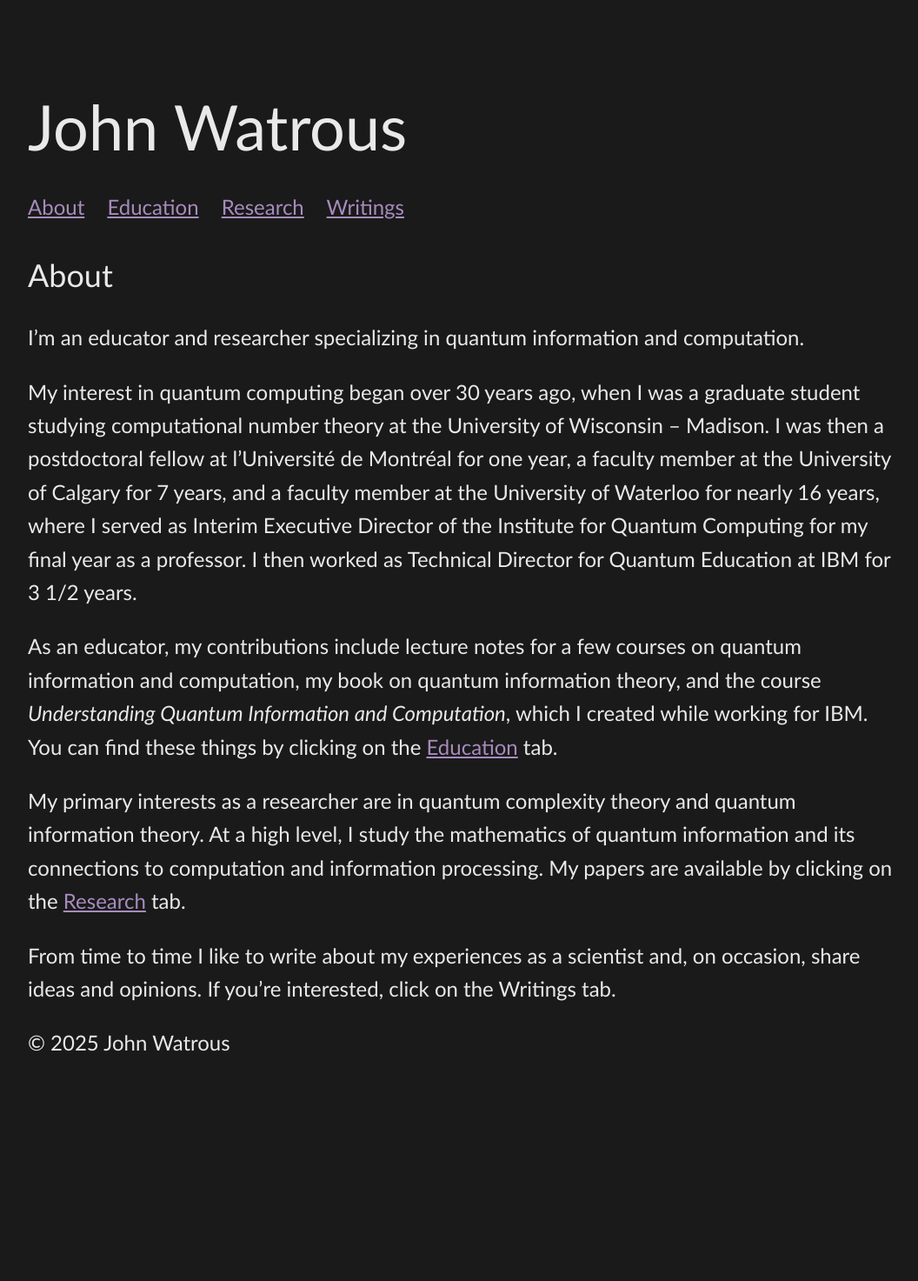
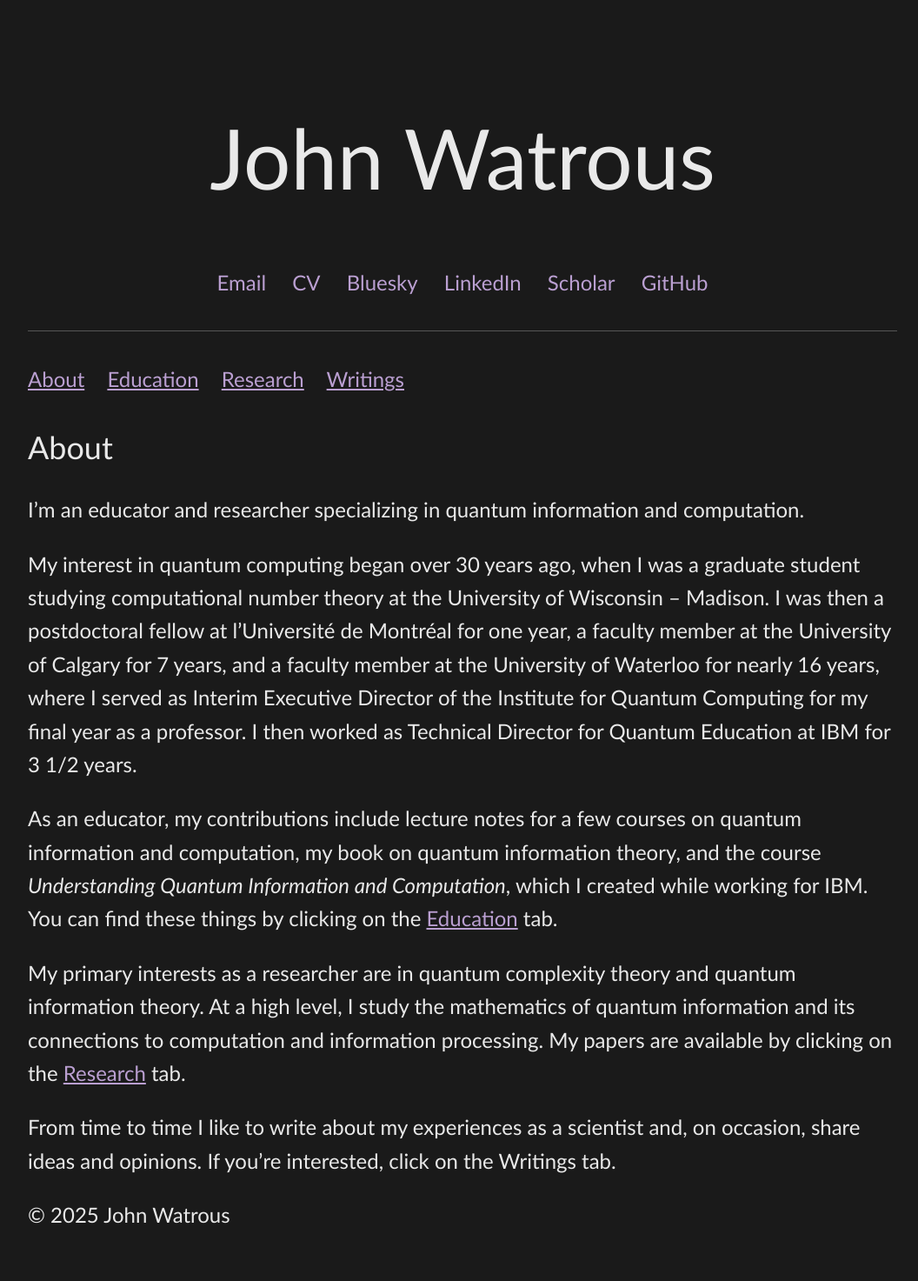
Before and after one commit to jhwatrous/jhwatrous.github.io, a Jekyll site: the page built from index.md, in a window 1280 px wide. Shown: the whole page at 87% size, without its empty margins (108-1164 px from the left). Built offline with Jekyll 4.4.1, drawn with Linux system fonts in a browser that asks for light colours; before the commit the page ends 1275 px from its top, so only the background shows below that.

Commit message:
Revising...

```diff
--- a/_layouts/default.html
+++ b/_layouts/default.html
@@ -10,6 +10,15 @@
     <div class="container">
       <header>
 	<h1>{{ site.title }}</h1>
+	<div class="header-links">
+	  <a href="mailto:john.h.watrous@gmain.com">Email</a>
+          <a href="/path-to-cv.pdf">CV</a>
+          <a href="https://bsky.app/profile/johnwatrous.bsky.social">Bluesky</a>
+          <a href="https://www.linkedin.com/in/john-watrous-2b6b70251">LinkedIn</a>
+          <a href="https://scholar.google.ca/citations?user=KpCmyMcAAAAJ">Scholar</a>
+          <a href="https://github.com/jhwatrous">GitHub</a>
+        </div>
+        <hr class="header-separator">
 	<nav>
           <a href="{{ '/' | relative_url }}">About</a>
 	  <a href="{{ '/education.html' | relative_url }}">Education</a>
--- a/assets/css/simple-dark.css
+++ b/assets/css/simple-dark.css
@@ -22,8 +22,30 @@ h1, h2, h3 {
     font-weight: normal;
 }
 
-h1 {
-    font-size: 3em;
+header h1 {
+    text-align: center;
+    margin-bottom: 0.5em;
+    font-size: 4em;
+}
+
+.header-links {
+    text-align: center;
+    margin-bottom: 1em;
+}
+
+.header-links a {
+    margin: 0 0.5em;
+    text-decoration: none;
+}
+
+.header-links a:hover {
+    text-decoration: underline;
+}
+
+.header-separator {
+    border: none;
+    border-top: 1px solid #555;
+    margin: 1.5em 0;
 }
 
 p {
@@ -32,7 +54,7 @@ p {
 
 /* Links */
 a {
-    color: #a78bbd;
+    color: #ba9fd1;
     text-decoration: underline;
 }
 
```
